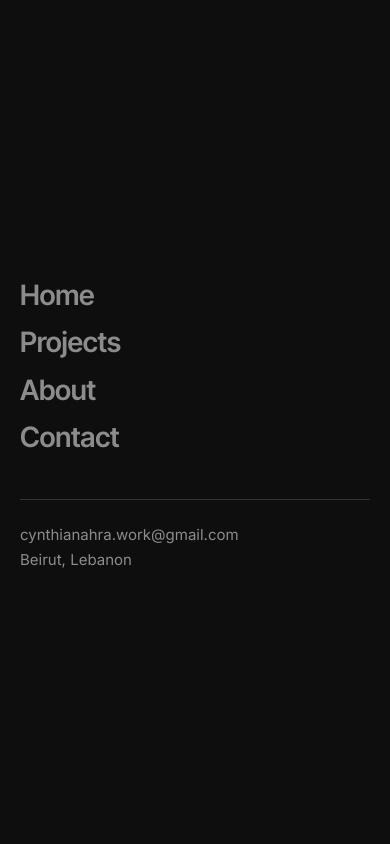
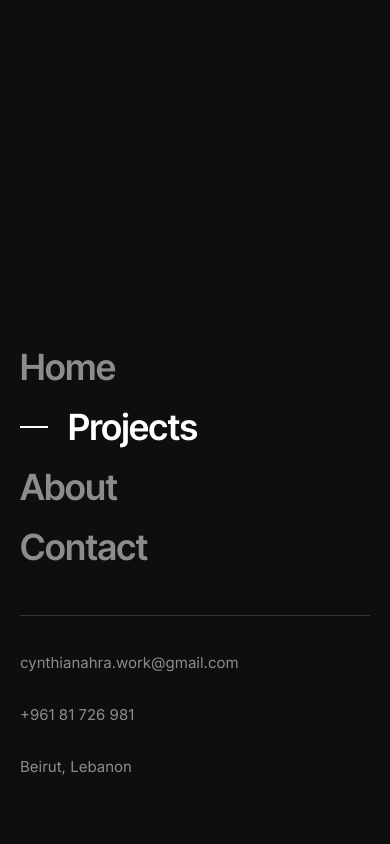
Before and after one commit to MikelMrad/portfolio-cy, a Next.js app: page /projects/beirut-opera/ in a window 390 px wide. Both pictures are taken after a click on the button "Menu". Shown: the top 844 px of the page. Built offline with nearby package versions, Linux system fonts and the light colour scheme; what @mui/material-nextjs would draw is missing.

Commit message:
feat: enhance layout and responsiveness across components; add ProjectMeta for project details

```diff
--- a/src/app/layout.js
+++ b/src/app/layout.js
@@ -33,6 +33,17 @@ export const metadata = {
   description: `Portfolio of ${site.name}, ${site.role} based in ${site.location}.`,
 };
 
+// `viewport-fit=cover` opts the page into the device safe-area insets that the
+// header/hero/menu/footer consume via env(safe-area-inset-*). `themeColor` tints
+// the mobile browser chrome to match the dark header. (Next 16 viewport export.)
+/** @type {import('next').Viewport} */
+export const viewport = {
+  width: 'device-width',
+  initialScale: 1,
+  viewportFit: 'cover',
+  themeColor: '#0E0E0E',
+};
+
 export default function RootLayout({ children }) {
   return (
     <html lang="en" className={`${display.variable} ${body.variable}`}>
--- a/src/app/projects/[slug]/page.js
+++ b/src/app/projects/[slug]/page.js
@@ -6,6 +6,7 @@ import TextLink from '@/components/ui/TextLink';
 import Type from '@/components/ui/Type';
 import CategoryChip from '@/components/ui/CategoryChip';
 import ProjectHero from '@/components/projects/ProjectHero';
+import ProjectMeta from '@/components/projects/ProjectMeta';
 import ProjectGallery from '@/components/projects/ProjectGallery';
 import ProjectNav from '@/components/projects/ProjectNav';
 import { projects, getProject } from '@/content/projects';
@@ -45,9 +46,12 @@ export default async function ProjectDetailPage({ params }) {
         <Type token="display3" as="h1">
           {project.title}
         </Type>
-        <Type token="label" as="p" muted style={{ marginTop: 16 }}>
-          {project.year} · {project.academicContext} · {project.location} · {project.tools.join(' · ')}
-        </Type>
+        <ProjectMeta
+          year={project.year}
+          academicContext={project.academicContext}
+          location={project.location}
+          tools={project.tools}
+        />
         <div style={{ display: 'flex', flexWrap: 'wrap', gap: 8, marginTop: 16 }}>
           {project.categories.map((c) => (
             <CategoryChip key={c}>{c}</CategoryChip>
--- a/src/components/contact/ContactForm.js
+++ b/src/components/contact/ContactForm.js
@@ -100,6 +100,8 @@ export default function ContactForm() {
         error={Boolean(errors.fullName)}
         helperText={errors.fullName || ' '}
         disabled={disabled}
+        autoComplete="name"
+        slotProps={{ htmlInput: { autoCapitalize: 'words' } }}
         sx={fieldSx}
       />
       <TextField
@@ -112,6 +114,8 @@ export default function ContactForm() {
         error={Boolean(errors.email)}
         helperText={errors.email || ' '}
         disabled={disabled}
+        autoComplete="email"
+        slotProps={{ htmlInput: { inputMode: 'email', autoCapitalize: 'none', autoCorrect: 'off', spellCheck: false } }}
         sx={fieldSx}
       />
       <TextField
--- a/src/components/layout/Footer.js
+++ b/src/components/layout/Footer.js
@@ -21,7 +21,8 @@ const Inner = styled('div')(({ theme }) => ({
   width: '100%',
   maxWidth: theme.custom.layout.maxWidth,
   marginInline: 'auto',
-  paddingInline: theme.custom.layout.gutter,
+  paddingLeft: `max(${theme.custom.layout.gutter}, env(safe-area-inset-left))`,
+  paddingRight: `max(${theme.custom.layout.gutter}, env(safe-area-inset-right))`,
 }));
 
 const Top = styled('div')(({ theme }) => ({
@@ -48,17 +49,20 @@ const ColTitle = styled('p')(({ theme }) => ({
   margin: 0,
 }));
 
-const FooterLink = styled(Link)(({ theme }) => ({
+// ≥44px touch targets on mobile; desktop keeps the tight inline rhythm.
+const footerLinkBase = (theme) => ({
   ...theme.custom.type.label,
   color: theme.custom.colors.snow,
+  display: 'inline-flex',
+  alignItems: 'center',
+  width: 'fit-content',
+  [theme.breakpoints.down('md')]: { minHeight: 44 },
   '&:focus-visible': { outline: `2px solid ${theme.custom.colors.snow}`, outlineOffset: 4 },
-}));
+});
 
-const ExternalLink = styled('a')(({ theme }) => ({
-  ...theme.custom.type.label,
-  color: theme.custom.colors.snow,
-  '&:focus-visible': { outline: `2px solid ${theme.custom.colors.snow}`, outlineOffset: 4 },
-}));
+const FooterLink = styled(Link)(({ theme }) => footerLinkBase(theme));
+
+const ExternalLink = styled('a')(({ theme }) => footerLinkBase(theme));
 
 // Query container so the wordmark can size to its own width (not the viewport).
 const WordmarkWrap = styled('div')({ overflow: 'hidden', marginTop: 64, containerType: 'inline-size' });
--- a/src/components/layout/Header.js
+++ b/src/components/layout/Header.js
@@ -32,7 +32,9 @@ const Inner = styled('div')(({ theme }) => ({
   width: '100%',
   maxWidth: theme.custom.layout.maxWidth,
   marginInline: 'auto',
-  paddingInline: theme.custom.layout.gutter,
+  // Keep the wordmark / menu clear of a landscape notch.
+  paddingLeft: `max(${theme.custom.layout.gutter}, env(safe-area-inset-left))`,
+  paddingRight: `max(${theme.custom.layout.gutter}, env(safe-area-inset-right))`,
   display: 'flex',
   alignItems: 'center',
   justifyContent: 'space-between',
--- a/src/components/layout/MenuOverlay.js
+++ b/src/components/layout/MenuOverlay.js
@@ -1,6 +1,7 @@
 'use client';
 import { useCallback, useContext, useEffect, useRef } from 'react';
 import Link from 'next/link';
+import { usePathname } from 'next/navigation';
 import { AnimatePresence, motion, useReducedMotion } from 'framer-motion';
 import { styled, useTheme } from '@mui/material/styles';
 import { site } from '@/content/site';
@@ -22,28 +23,56 @@ const Overlay = styled(motion.div)(({ theme }) => ({
   color: theme.custom.colors.snow,
   display: 'flex',
   flexDirection: 'column',
-  justifyContent: 'center',
-  paddingInline: theme.custom.layout.gutter,
-  paddingBlock: 96,
+  // Mobile: anchor the nav to the bottom (thumb zone) and clear the notch /
+  // home indicator. Desktop keeps the centered composition.
+  justifyContent: 'flex-end',
+  paddingLeft: `max(${theme.custom.layout.gutter}, env(safe-area-inset-left))`,
+  paddingRight: `max(${theme.custom.layout.gutter}, env(safe-area-inset-right))`,
+  paddingTop: `calc(${theme.custom.layout.header.xs}px + 24px)`,
+  paddingBottom: 'max(56px, calc(40px + env(safe-area-inset-bottom)))',
+  [theme.breakpoints.up('md')]: {
+    justifyContent: 'center',
+    paddingBlock: 96,
+  },
 }));
 
 const List = styled(motion.nav)({ display: 'flex', flexDirection: 'column', gap: 4 });
 
 const MenuLink = styled(Link)(({ theme }) => {
   const m = theme.custom.motion;
+  const c = theme.custom.colors;
   return {
     ...theme.custom.type.display3,
-    display: 'inline-block',
-    color: theme.custom.colors.nightMuted,
+    // Larger, thumb-friendly links on mobile; spec display3 size returns at md.
+    fontSize: 'clamp(2.25rem, 9vw, 2.75rem)',
+    display: 'flex',
+    alignItems: 'center',
+    minHeight: 56,
+    color: c.nightMuted,
     width: 'fit-content',
     paddingBlock: 6,
     transition: `transform ${m.durations.reduced}s ${m.ease}, color ${m.durations.reduced}s ${m.ease}`,
-    '&:hover': { color: theme.custom.colors.snow },
-    '&:focus-visible': { outline: `2px solid ${theme.custom.colors.snow}`, outlineOffset: 4, color: theme.custom.colors.snow },
+    // Current-page marker: a short leading rule + snow text (a11y via aria-current).
+    '&::before': {
+      content: '""',
+      display: 'inline-block',
+      width: 0,
+      height: 2,
+      marginRight: 0,
+      backgroundColor: c.snow,
+      transition: `width ${m.durations.reduced}s ${m.ease}, margin-right ${m.durations.reduced}s ${m.ease}`,
+    },
+    '&[aria-current="page"]': {
+      color: c.snow,
+      '&::before': { width: 28, marginRight: 20 },
+    },
+    '&:hover': { color: c.snow },
+    '&:focus-visible': { outline: `2px solid ${c.snow}`, outlineOffset: 4, color: c.snow },
     // translate only when motion is allowed (reduced-motion keeps the color change only)
     '@media (prefers-reduced-motion: no-preference)': {
       '&:hover': { transform: 'translateX(8px)' },
     },
+    [theme.breakpoints.up('md')]: { fontSize: theme.custom.type.display3.fontSize, minHeight: 'auto' },
   };
 });
 
@@ -59,12 +88,23 @@ const Meta = styled('div')(({ theme }) => ({
   display: 'flex',
   flexDirection: 'column',
   gap: 4,
+  [theme.breakpoints.down('md')]: { gap: 8 },
 }));
 
 const MetaLink = styled('a')(({ theme }) => ({
   color: 'inherit',
   width: 'fit-content',
+  display: 'inline-flex',
+  alignItems: 'center',
+  // ≥44px touch target on mobile without disturbing the desktop line rhythm.
+  [theme.breakpoints.down('md')]: { minHeight: 44 },
   '&:focus-visible': { outline: `2px solid ${theme.custom.colors.snow}`, outlineOffset: 4 },
+}));
+
+const MetaText = styled('span')(({ theme }) => ({
+  display: 'inline-flex',
+  alignItems: 'center',
+  [theme.breakpoints.down('md')]: { minHeight: 44 },
 }));
 
 export default function MenuOverlay({ open, onClose, triggerRef }) {
@@ -72,7 +112,12 @@ export default function MenuOverlay({ open, onClose, triggerRef }) {
   const lenisRef = useContext(LenisContext);
   const theme = useTheme();
   const reduce = useReducedMotion();
+  const pathname = usePathname();
   const m = theme.custom.motion;
+
+  // Active when the route matches exactly, or (for section roots like /projects)
+  // when the current path sits under it — so a project detail marks "Projects".
+  const isActive = (href) => (href === '/' ? pathname === '/' : pathname === href || pathname.startsWith(`${href}/`));
 
   // Motion variants: clip-path reveal + staggered link fade-up; opacity-only under reduced motion.
   const overlayVariants = reduce
@@ -157,7 +202,7 @@ export default function MenuOverlay({ open, onClose, triggerRef }) {
             <List>
               {pages.map((p) => (
                 <motion.div key={p.key} variants={itemVariants}>
-                  <MenuLink href={p.href} onClick={onClose}>
+                  <MenuLink href={p.href} onClick={onClose} aria-current={isActive(p.href) ? 'page' : undefined}>
                     {t(`nav.${p.key}`)}
                   </MenuLink>
                 </motion.div>
@@ -167,7 +212,8 @@ export default function MenuOverlay({ open, onClose, triggerRef }) {
               <Hairline>
                 <Meta>
                   <MetaLink href={`mailto:${site.email}`}>{site.email}</MetaLink>
-                  <span>{site.location}</span>
+                  <MetaLink href={`tel:${site.phone.replace(/\s+/g, '')}`}>{site.phone}</MetaLink>
+                  <MetaText>{site.location}</MetaText>
                 </Meta>
               </Hairline>
             </motion.div>
--- /dev/null
+++ b/src/components/projects/ProjectMeta.js
@@ -0,0 +1,49 @@
+'use client';
+import { Fragment } from 'react';
+import { styled } from '@mui/material/styles';
+
+// Project fact list. Mobile: a scannable label/value grid. Desktop: the original
+// single `·`-joined line. One is shown per breakpoint via CSS (no JS, no flash).
+const Wrap = styled('div')({ marginTop: 16 });
+
+const Inline = styled('p')(({ theme }) => ({
+  ...theme.custom.type.label,
+  color: theme.custom.colors.inkMuted,
+  margin: 0,
+  display: 'none',
+  [theme.breakpoints.up('md')]: { display: 'block' },
+}));
+
+const Stack = styled('dl')(({ theme }) => ({
+  ...theme.custom.type.label,
+  margin: 0,
+  display: 'grid',
+  gridTemplateColumns: 'auto 1fr',
+  columnGap: 20,
+  rowGap: 8,
+  '& dt': { color: theme.custom.colors.inkMuted },
+  '& dd': { margin: 0, color: theme.custom.colors.ink },
+  [theme.breakpoints.up('md')]: { display: 'none' },
+}));
+
+export default function ProjectMeta({ year, academicContext, location, tools }) {
+  const rows = [
+    ['Year', year],
+    ['Context', academicContext],
+    ['Location', location],
+    ['Tools', tools.join(', ')],
+  ];
+  return (
+    <Wrap>
+      <Inline>{[year, academicContext, location, tools.join(' · ')].join(' · ')}</Inline>
+      <Stack>
+        {rows.map(([k, v]) => (
+          <Fragment key={k}>
+            <dt>{k}</dt>
+            <dd>{v}</dd>
+          </Fragment>
+        ))}
+      </Stack>
+    </Wrap>
+  );
+}
--- a/src/components/ui/LatestProjectCard.js
+++ b/src/components/ui/LatestProjectCard.js
@@ -13,9 +13,11 @@ const Card = styled(Link)(({ theme }) => {
     alignItems: 'center',
     gap: 16,
     padding: 12,
-    width: 300,
+    // Full-width glass teaser under the hero copy on mobile; fixed float on md+.
+    width: '100%',
     maxWidth: '100%',
     color: c.snow,
+    [theme.breakpoints.up('md')]: { width: 320 },
     backgroundColor: c.chipDark,
     backdropFilter: 'blur(8px)',
     WebkitBackdropFilter: 'blur(8px)',
```
Also changed, not shown: src/components/contact/ContactView.js (+21 -6 lines), src/components/home/Hero.js (+22 -2 lines).
